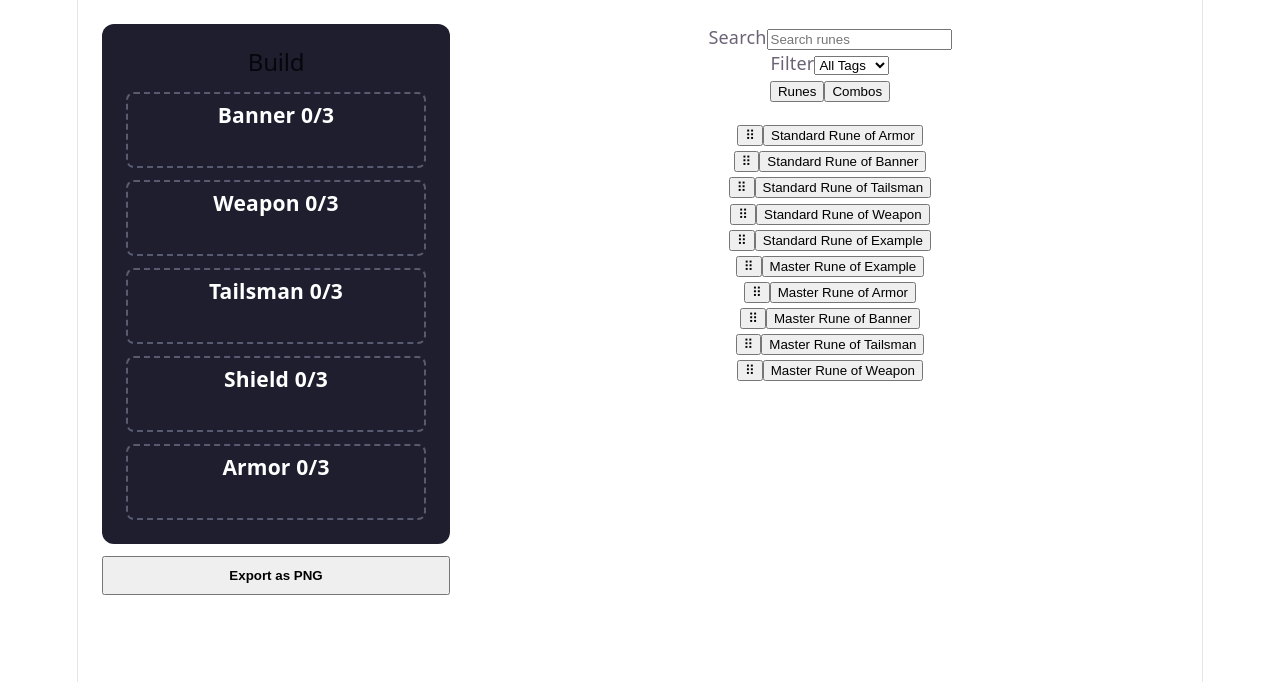
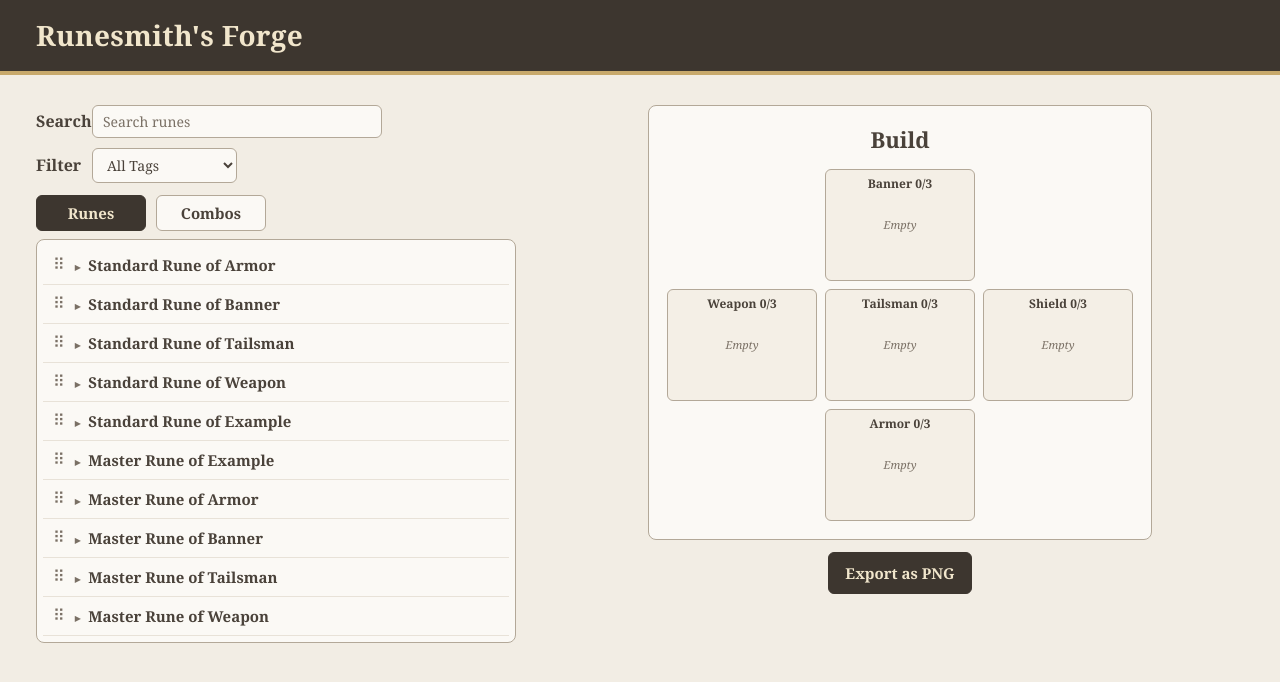
Before and after one commit to goalie345-2/Runesmith-s-Forge, a React (Vite) app: page / in a window 1280 px wide. Shown: the top 682 px of the page. Built offline with nearby package versions, Linux system fonts and the light colour scheme.

Commit message:
Ryu's CSS
Due to technical difficulty i uploaded for him.

```diff
--- a/src/App.css
+++ b/src/App.css
@@ -1,184 +1,378 @@
-.counter {
-  font-size: 16px;
-  padding: 5px 10px;
-  border-radius: 5px;
-  color: var(--accent);
-  background: var(--accent-bg);
-  border: 2px solid transparent;
-  transition: border-color 0.3s;
-  margin-bottom: 24px;
+/*  design only.
+   App.jsx and BuildCard.jsx set some colors inline (style={{...}}), and inline
+   styles beat normal CSS. The rules marked !important override those.
+   Nothing in the JSX needs to change. */
 
-  &:hover {
-    border-color: var(--accent-border);
-  }
-  &:focus-visible {
-    outline: 2px solid var(--accent);
-    outline-offset: 2px;
-  }
+
+/* Softer colors: same warm brown / cream / gold, lower contrast */
+:root {
+  --dark: #3d362f;      /* header + active tab + export button */
+  --gold: #c8a96b;      /* gold accent */
+  --cream: #f2ede4;     /* page background */
+  --panel: #fbf9f5;     /* list + build card */
+  --box: #f4efe6;       /* hover + open info + slots */
+  --highlight: #efe3cb; /* open item + placed runes */
+  --border: #b3a898;    /* borders */
+  --line: #e8e2d8;      /* list dividers */
+  --text: #4a423a;      /* body text */
+  --muted: #7a7065;     /* placeholder + info text */
+  --title: #f1e6cc;     /* header title */
+  --error: #a94438;     /* error message */
 }
 
-.hero {
-  position: relative;
 
-  .base,
-  .framework,
-  .vite {
-    inset-inline: 0;
-    margin: 0 auto;
+body {
+  background: var(--cream);
+  color: var(--text);
+  font-family: Georgia, "Times New Roman", serif;
+  line-height: 1.4;
 }
 
-  .base {
-    width: 170px;
-    position: relative;
-    z-index: 0;
+
+/* Header — the JSX has no header element, so CSS draws one.
+   If a real <header> gets added later, delete this block. */
+#root::before {
+  content: "Runesmith's Forge";
+  display: block;
+  padding: 16px 36px;
+  background: var(--dark);
+  border-bottom: 4px solid var(--gold);
+  color: var(--title);
+  font-size: 28px;
+  font-weight: bold;
+  letter-spacing: 0.3px;
 }
 
-  .framework,
-  .vite {
-    position: absolute;
+
+/* Page layout: rune list on the left, build on the right (like the in slides).. */
+#root > div:first-child {
+  gap: 40px !important;
+  padding: 30px 36px !important;
+}
+#root > div:first-child > main {
+  order: 1;
+  flex: 0 1 480px !important;
+}
+#root > div:first-child > aside {
+  order: 2;
+  flex: 1;
+  align-items: center;
 }
 
-  .framework {
-    z-index: 1;
-    top: 34px;
-    height: 28px;
-    transform: perspective(2000px) rotateZ(300deg) rotateX(44deg) rotateY(39deg)
-      scale(1.4);
+
+/* Drop-back-to-list outline (shows while dragging a placed rune over the list) */
+#root main[style*="166, 227, 161"],
+#root main[style*="a6e3a1"] {
+  outline-color: var(--gold) !important;
+  outline-style: solid !important;
+  border-radius: 8px;
 }
 
-  .vite {
-    z-index: 0;
-    top: 107px;
-    height: 26px;
-    width: auto;
-    transform: perspective(2000px) rotateZ(300deg) rotateX(40deg) rotateY(39deg)
-      scale(0.8);
+
+/*Search + filter */
+#root main > div > div:has(label) {
+  display: flex;
+  align-items: center;
+  gap: 12px;
+  margin-bottom: 10px;
 }
+#root label {
+  width: 44px;
+  font-weight: bold;
+}
+#root #search,
+#root #filter {
+  padding: 6px 10px;
+  border: 1.5px solid var(--border);
+  border-radius: 6px;
+  background: var(--panel);
+  color: var(--text);
+  font-family: inherit;
+  font-size: 14px;
+}
+#root #search {
+  width: 290px;
+}
+#root #filter {
+  width: 145px;
+  cursor: pointer;
+}
+#root #search::placeholder {
+  color: var(--muted);
+}
+#root #search:focus,
+#root #filter:focus {
+  outline: none;
+  border-color: var(--gold);
+  box-shadow: 0 0 0 3px rgba(200, 169, 107, 0.25);
 }
 
-#center {
+
+/*Runes / Combos tabs  */
+#root main > div > div:has([role="tab"]) {
   display: flex;
-  flex-direction: column;
-  gap: 25px;
-  place-content: center;
-  place-items: center;
-  flex-grow: 1;
-
-  @media (max-width: 1024px) {
-    padding: 32px 20px 24px;
-    gap: 18px;
+  gap: 10px;
+  margin: 12px 0 8px;
 }
+#root [role="tab"] {
+  width: 110px;
+  padding: 7px 0;
+  border: 1.5px solid var(--border);
+  border-radius: 6px;
+  background: var(--panel);
+  color: var(--text);
+  font-family: inherit;
+  font-size: 15px;
+  font-weight: bold;
+  cursor: pointer;
+}
+#root [role="tab"][aria-selected="true"] {
+  background: var(--dark);
+  border-color: var(--dark);
+  color: var(--title);
 }
 
-#next-steps {
-  display: flex;
-  border-top: 1px solid var(--border);
-  text-align: left;
 
-  & > div {
-    flex: 1 1 0;
-    padding: 32px;
-    @media (max-width: 1024px) {
-      padding: 24px 20px;
-    }
+/* Rune / combo list*/
+#root main ul {
+  margin: 0;
+  padding: 6px !important;
+  min-height: 216px;
+  background: var(--panel);
+  border: 1.5px solid var(--border);
+  border-radius: 8px;
 }
 
-  .icon {
-    margin-bottom: 16px;
-    width: 22px;
-    height: 22px;
+
+/* "No matches" message */
+#root main li:not(:has(button)) {
+  padding: 12px;
+  color: var(--muted);
+  font-style: italic;
 }
 
-  @media (max-width: 1024px) {
-    flex-direction: column;
+
+/* Each row: drag handle + name side by side, info underneath */
+#root main li:has(button) {
+  display: flex;
+  flex-wrap: wrap;
+  align-items: stretch;
+  border-bottom: 1px solid var(--line);
+}
+
+
+/* Drag handle  */
+#root main li > button:not([aria-expanded]) {
+  padding: 0 6px 0 10px;
+  border: none;
+  background: none;
+  color: var(--muted);
+  font-size: 16px;
+  line-height: 1;
+}
+#root main li > button:not([aria-expanded]):hover {
+  color: var(--gold);
+}
+
+
+/* Rune / combo name */
+#root main li > button[aria-expanded] {
+  flex: 1;
+  padding: 9px 12px 9px 4px;
+  border: none;
+  background: none;
+  color: var(--text);
+  font-family: inherit;
+  font-size: 15px;
+  font-weight: bold;
+  text-align: left;
+  cursor: pointer;
+}
+#root main li:has(button):hover {
+  background: var(--box);
+}
+
+
+/* Arrow (the empty <span> before the name) */
+#root main li > button[aria-expanded] > span::before {
+  content: "\25B8"; /* ▸ */
+  display: inline-block;
+  margin-right: 8px;
+  color: var(--muted);
+  font-size: 11px;
+}
+#root main li > button[aria-expanded="true"] > span::before {
+  transform: rotate(90deg);
+}
+
+
+/* Open accordion */
+#root main li:has(> button[aria-expanded="true"]) {
+  margin: 4px 0;
+  background: var(--highlight);
+  border: 1.5px solid var(--gold);
+  border-radius: 6px;
+  overflow: hidden;
+}
+#root main li > div {
+  flex-basis: 100%;
+  padding: 8px 12px;
+  background: var(--box);
+  border-top: 1px solid var(--gold);
+  color: var(--muted);
+  font-size: 13px;
+}
+#root main li > div p {
+  margin: 0;
+}
+#root main li > div em {
+  display: block;
+  margin-top: 6px;
+  color: var(--text);
+}
+
+
+/* Build card (BuildCard.jsx)  */
+#root .build-container {
+  display: block !important;
+  min-width: 0 !important;
+  padding: 18px !important;
+  background-color: var(--panel) !important;
+  color: var(--text) !important;
+  border: 1.5px solid var(--border);
+  border-radius: 8px !important;
   text-align: center;
 }
+#root .build-container h2 {
+  margin: 0 0 14px !important;
+  color: var(--text);
+  font-family: inherit;
+  font-size: 22px;
 }
 
-#docs {
-  border-right: 1px solid var(--border);
 
-  @media (max-width: 1024px) {
-    border-right: none;
-    border-bottom: 1px solid var(--border);
+/* Cross layout: Banner on top, Weapon / Talisman / Shield across, Armor on the bottom */
+#root .slots-wrapper {
+  display: grid !important;
+  grid-template-columns: repeat(3, 150px);
+  grid-template-areas:
+    ".      banner   ."
+    "weapon talisman shield"
+    ".      armor    .";
+  gap: 8px !important;
+  justify-content: center;
 }
+#root .slot-box:nth-child(1) { grid-area: banner; }
+#root .slot-box:nth-child(2) { grid-area: weapon; }
+#root .slot-box:nth-child(3) { grid-area: talisman; }
+#root .slot-box:nth-child(4) { grid-area: shield; }
+#root .slot-box:nth-child(5) { grid-area: armor; }
+
+
+/* Each slot */
+#root .slot-box section {
+  height: 100%;
+  min-height: 112px !important;
+  padding: 6px !important;
+  background: var(--box);
+  border: 1.5px solid var(--border) !important;
+  border-radius: 6px !important;
+}
+#root .slot-box h3 {
+  margin: 0 0 6px !important;
+  font-size: 12px;
 }
 
-#next-steps ul {
-  list-style: none;
-  padding: 0;
-  display: flex;
-  gap: 8px;
-  margin: 32px 0 0;
 
-  .logo {
-    height: 18px;
+/* Empty slot hint */
+#root .slot-box section:not(:has(div))::after {
+  content: "Empty";
+  display: block;
+  padding-top: 18px;
+  color: var(--muted);
+  font-size: 11px;
+  font-style: italic;
 }
 
-  a {
-    color: var(--text-h);
-    font-size: 16px;
-    border-radius: 6px;
-    background: var(--social-bg);
-    display: flex;
-    padding: 6px 12px;
-    align-items: center;
-    gap: 8px;
-    text-decoration: none;
-    transition: box-shadow 0.3s;
 
-    &:hover {
-      box-shadow: var(--shadow);
-    }
-    .button-icon {
-      height: 18px;
-      width: 18px;
-    }
+/* Slot glows gold while a rune is dragged over it */
+#root .slot-box section[style*="166, 227, 161"],
+#root .slot-box section[style*="a6e3a1"] {
+  border-color: var(--gold) !important;
+  box-shadow: 0 0 0 3px rgba(200, 169, 107, 0.35);
+  background: var(--highlight);
 }
 
-  @media (max-width: 1024px) {
-    margin-top: 20px;
-    flex-wrap: wrap;
-    justify-content: center;
 
-    li {
-      flex: 1 1 calc(50% - 8px);
+/* Runes placed in a slot */
+#root .slot-box section > div {
+  padding: 3px 6px !important;
+  margin-bottom: 3px !important;
+  background-color: var(--highlight) !important;
+  border: 1px solid var(--gold);
+  border-radius: 4px !important;
+  color: var(--text);
+  font-size: 11px;
+  font-weight: bold;
+  line-height: 1.25;
 }
 
-    a {
-      width: 100%;
-      justify-content: center;
-      box-sizing: border-box;
+
+/* The x button on a placed rune */
+#root .slot-box section > div > button {
+  padding: 0 4px;
+  border: none;
+  background: none;
+  color: var(--muted);
+  font-family: inherit;
+  font-size: 12px;
+  cursor: pointer;
 }
-  }
+#root .slot-box section > div > button:hover {
+  color: var(--error);
 }
 
-#spacer {
-  height: 88px;
-  border-top: 1px solid var(--border);
-  @media (max-width: 1024px) {
-    height: 48px;
-  }
+
+/* Under the build card  */
+
+
+/* Error message */
+#root aside > p[role="alert"] {
+  margin: 0;
+  padding: 8px 12px;
+  background: #f6e3df;
+  border: 1px solid #d9a99f;
+  border-radius: 6px;
+  color: var(--error) !important;
+  font-size: 14px;
+  text-align: center;
 }
 
-.ticks {
-  position: relative;
-  width: 100%;
 
-  &::before,
-  &::after {
-    content: '';
-    position: absolute;
-    top: -4.5px;
-    border: 5px solid transparent;
+/* Export as PNG button */
+#root aside > button {
+  border: 1.5px solid var(--dark);
+  border-radius: 6px;
+  background: var(--dark);
+  color: var(--title);
+  font-family: inherit;
+  font-size: 15px;
+}
+#root aside > button:hover:not(:disabled) {
+  background: #524940;
+}
+#root aside > button:disabled {
+  opacity: 0.6;
 }
 
-  &::before {
-    left: 0;
-    border-left-color: var(--border);
+
+/* Card that follows the cursor while dragging */
+#root [style*="grabbing"] {
+  background-color: var(--panel) !important;
+  color: var(--text) !important;
+  border: 1.5px solid var(--gold);
+  box-shadow: 0 6px 16px rgba(61, 54, 47, 0.25) !important;
+  max-width: 320px;
+  font-family: Georgia, "Times New Roman", serif;
+  font-size: 13px;
 }
-  &::after {
-    right: 0;
-    border-right-color: var(--border);
-  }
-}
--- a/src/App.jsx
+++ b/src/App.jsx
@@ -1,5 +1,6 @@
 import { useState, useMemo, useRef } from "react";
 import BuildCard from './BuildCard';
+import './App.css';
 import {toPng} from 'html-to-image';
 import {
     DndContext,
--- a/src/index.css
+++ b/src/index.css
@@ -1,111 +1,23 @@
-:root {
-  --text: #6b6375;
-  --text-h: #08060d;
-  --bg: #fff;
-  --border: #e5e4e7;
-  --code-bg: #f4f3ec;
-  --accent: #aa3bff;
-  --accent-bg: rgba(170, 59, 255, 0.1);
-  --accent-border: rgba(170, 59, 255, 0.5);
-  --social-bg: rgba(244, 243, 236, 0.5);
-  --shadow:
-    rgba(0, 0, 0, 0.1) 0 10px 15px -3px, rgba(0, 0, 0, 0.05) 0 4px 6px -2px;
+/* Loads the design. App.jsx doesn't import App.css, so it's pulled in here. */
 
-  --sans: system-ui, 'Segoe UI', Roboto, sans-serif;
-  --heading: system-ui, 'Segoe UI', Roboto, sans-serif;
-  --mono: ui-monospace, Consolas, monospace;
+@import "./App.css";
 
-  font: 18px/145% var(--sans);
-  letter-spacing: 0.18px;
-  color-scheme: light dark;
-  color: var(--text);
-  background: var(--bg);
-  font-synthesis: none;
-  text-rendering: optimizeLegibility;
-  -webkit-font-smoothing: antialiased;
-  -moz-osx-font-smoothing: grayscale;
 
-  @media (max-width: 1024px) {
-    font-size: 16px;
-  }
+
+*,
+
+*::before,
+
+*::after {
+
+ box-sizing: border-box;
+
 }
 
-@media (prefers-color-scheme: dark) {
-  :root {
-    --text: #9ca3af;
-    --text-h: #f3f4f6;
-    --bg: #16171d;
-    --border: #2e303a;
-    --code-bg: #1f2028;
-    --accent: #c084fc;
-    --accent-bg: rgba(192, 132, 252, 0.15);
-    --accent-border: rgba(192, 132, 252, 0.5);
-    --social-bg: rgba(47, 48, 58, 0.5);
-    --shadow:
-      rgba(0, 0, 0, 0.4) 0 10px 15px -3px, rgba(0, 0, 0, 0.25) 0 4px 6px -2px;
-  }
 
-  #social .button-icon {
-    filter: invert(1) brightness(2);
-  }
-}
 
 body {
-  margin: 0;
+
+ margin: 0;
+
 }
-
-#root {
-  width: 1126px;
-  max-width: 100%;
-  margin: 0 auto;
-  text-align: center;
-  border-inline: 1px solid var(--border);
-  min-height: 100svh;
-  display: flex;
-  flex-direction: column;
-  box-sizing: border-box;
-}
-
-h1,
-h2 {
-  font-family: var(--heading);
-  font-weight: 500;
-  color: var(--text-h);
-}
-
-h1 {
-  font-size: 56px;
-  letter-spacing: -1.68px;
-  margin: 32px 0;
-  @media (max-width: 1024px) {
-    font-size: 36px;
-    margin: 20px 0;
-  }
-}
-h2 {
-  font-size: 24px;
-  line-height: 118%;
-  letter-spacing: -0.24px;
-  margin: 0 0 8px;
-  @media (max-width: 1024px) {
-    font-size: 20px;
-  }
-}
-p {
-  margin: 0;
-}
-
-code,
-.counter {
-  font-family: var(--mono);
-  display: inline-flex;
-  border-radius: 4px;
-  color: var(--text-h);
-}
-
-code {
-  font-size: 15px;
-  line-height: 135%;
-  padding: 4px 8px;
-  background: var(--code-bg);
-}
```
Lines whose indentation alone changed are shown as unchanged.
